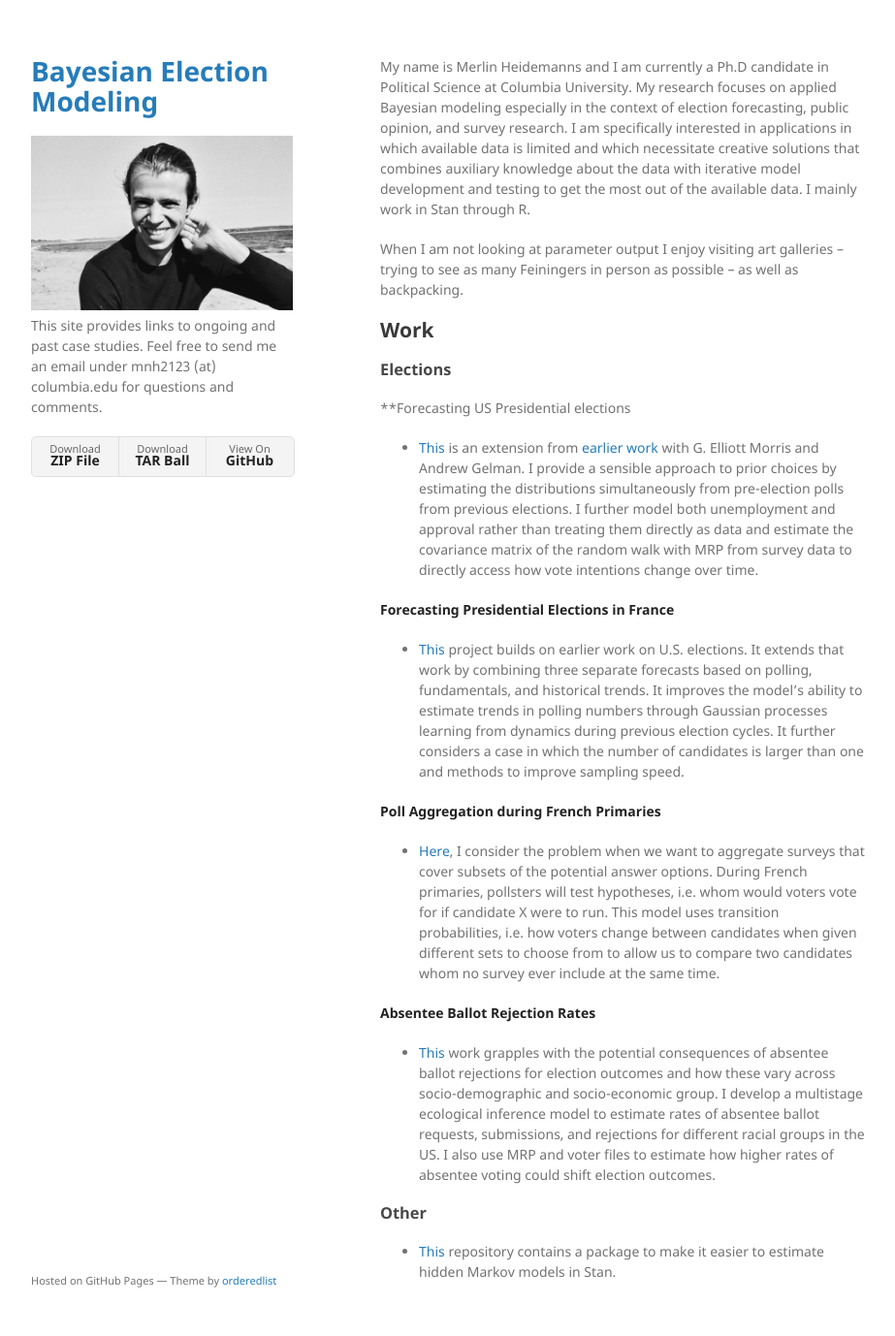
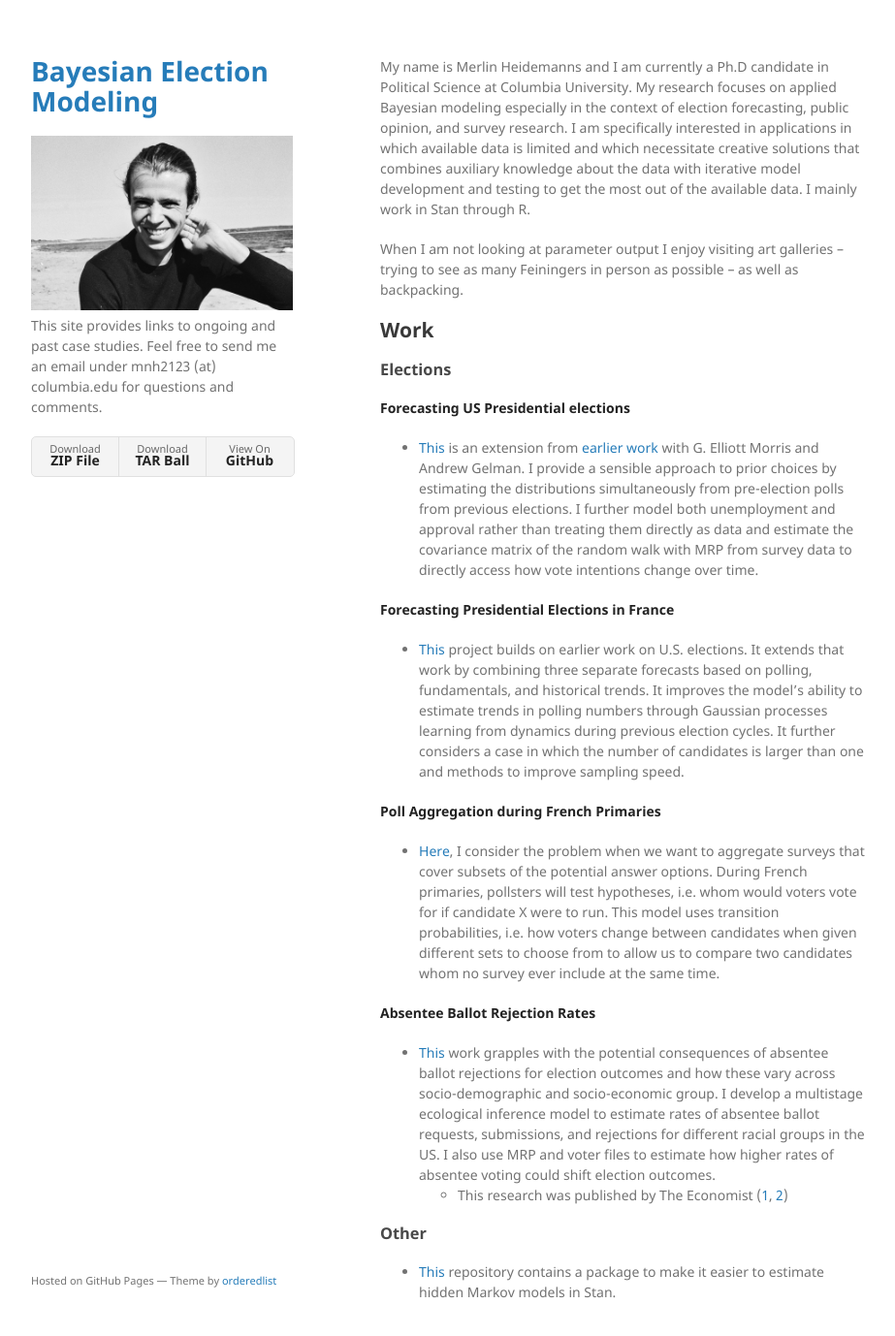
Before and after one commit to MerlinHeidemanns/Website, a Jekyll site: the page built from index.md, in a window 1280 px wide and 1400 px high. Shown: the top 1378 px of the window at 97% size, without its empty margins (178-1101 px from the left). Built offline with Jekyll 4.4.1, drawn with Linux system fonts in a browser that asks for light colours.

Commit message:
Update index.md

```diff
--- a/index.md
+++ b/index.md
@@ -10,7 +10,7 @@ When I am not looking at parameter output I enjoy visiting art galleries -- tryi
 
 ### Elections
 
-**Forecasting US Presidential elections
+**Forecasting US Presidential elections**
 
 * [This](https://github.com/MerlinHeidemanns/dynamic_bayes_forecasting) is an extension from [earlier work](https://projects.economist.com/us-2020-forecast/president) with G. Elliott Morris and Andrew Gelman. I provide a sensible approach to prior choices by estimating the distributions simultaneously from pre-election polls from previous elections. I further model both unemployment and approval rather than treating them directly as data and estimate the covariance matrix of the random walk with MRP from survey data to directly access how vote intentions change over time.
 
@@ -25,6 +25,7 @@ When I am not looking at parameter output I enjoy visiting art galleries -- tryi
 **Absentee Ballot Rejection Rates**
 
 * [This](https://github.com/MerlinHeidemanns/absentee_ballot_rejection_rates) work grapples with the potential consequences of absentee ballot rejections for election outcomes and how these vary across socio-demographic and socio-economic group. I develop a multistage ecological inference model to estimate rates of absentee ballot requests, submissions, and rejections for different racial groups in the US. I also use MRP and voter files to estimate how higher rates of absentee voting could shift election outcomes.
+  * This research was published by The Economist ([1](https://www.economist.com/graphic-detail/2020/10/24/postal-voting-could-put-americas-democrats-at-a-disadvantage), [2](https://www.economist.com/graphic-detail/2020/09/24/in-america-your-absentee-ballot-is-more-likely-to-be-counted-if-youre-white))
 
 ### Other
 
```
